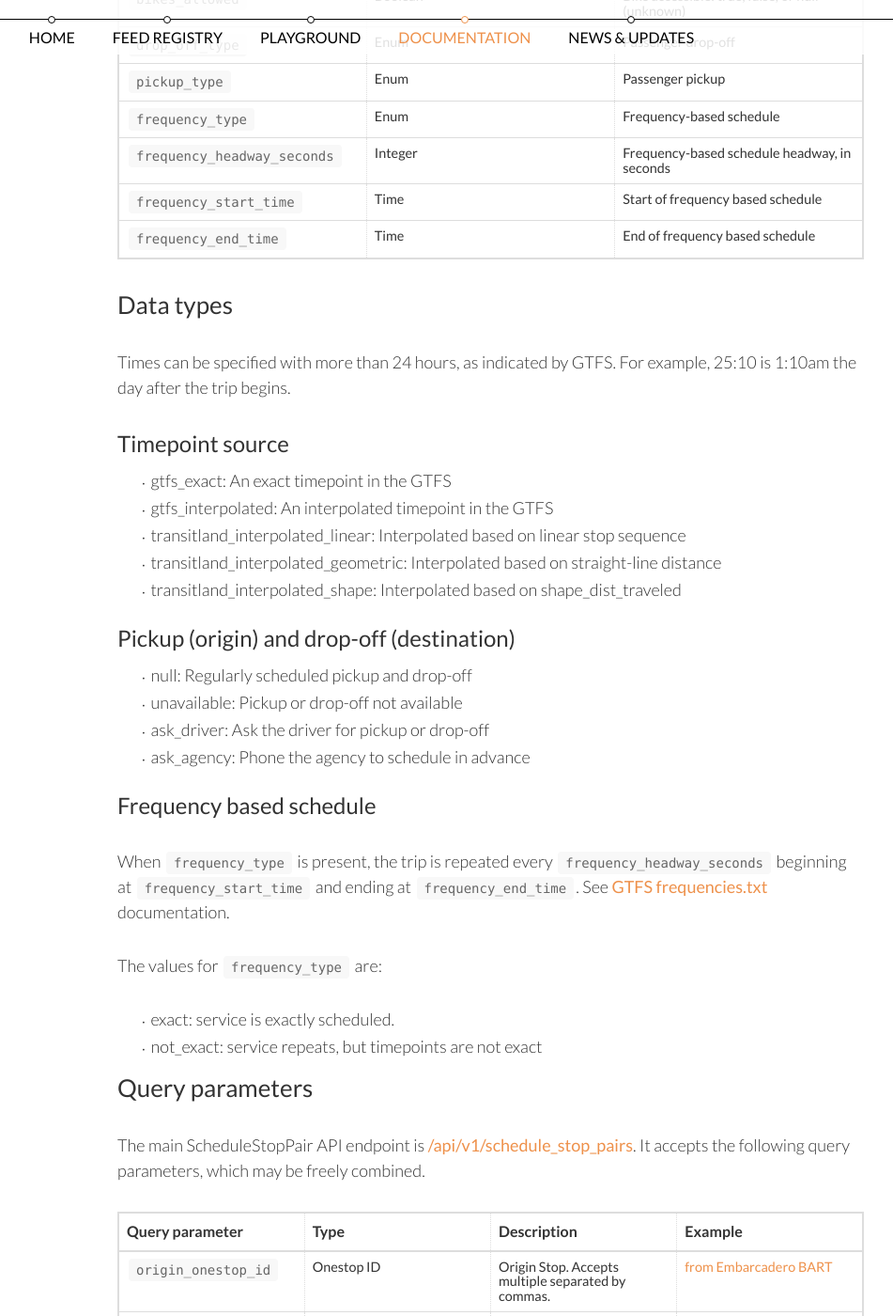
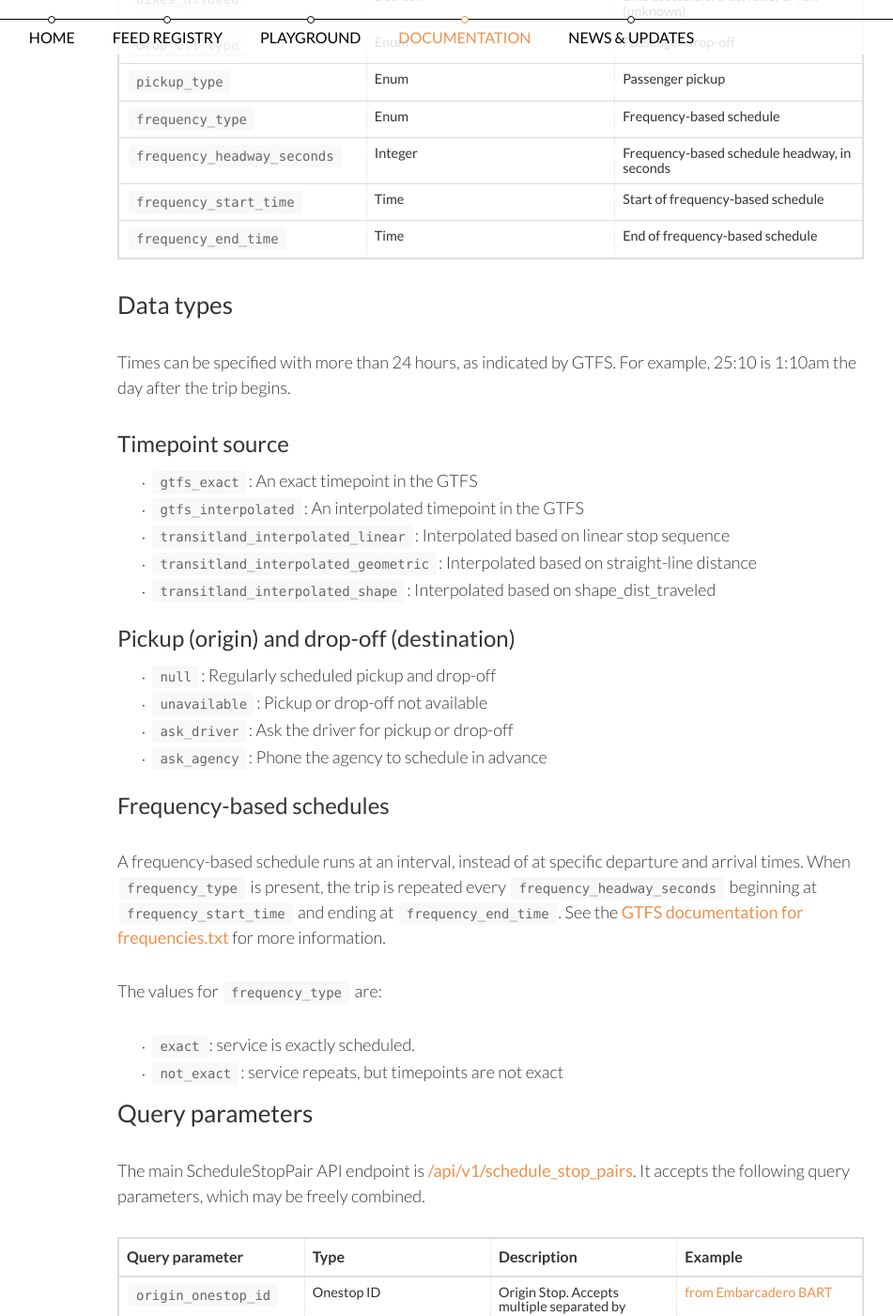
Before and after one commit to transitland/www-transit-land, a Jekyll site: the page built from documentation/datastore/schedules.md, in a window 1280 px wide and 1400 px high, scrolled down 2715 px. Shown: the whole window at 94% size, without its empty margins (255-1206 px from the left). Built offline with Jekyll 4.4.1, drawn with Linux system fonts in a browser that asks for light colours; nearby versions of some CDN libraries.

Commit message:
few formatting changes, hyphenating frequency-based throughout

```diff
--- a/documentation/datastore/schedules.md
+++ b/documentation/datastore/schedules.md
@@ -49,8 +49,8 @@ These are the attributes and data types of a ScheduleStopPair.
 | `pickup_type`                  | Enum | Passenger pickup |
 | `frequency_type`               | Enum | Frequency-based schedule |
 | `frequency_headway_seconds`    | Integer | Frequency-based schedule headway, in seconds |
-| `frequency_start_time`         | Time | Start of frequency based schedule |
-| `frequency_end_time`           | Time | End of frequency based schedule |
+| `frequency_start_time`         | Time | Start of frequency-based schedule |
+| `frequency_end_time`           | Time | End of frequency-based schedule |
 
 
 ## Data types
@@ -59,27 +59,27 @@ Times can be specified with more than 24 hours, as indicated by GTFS. For exampl
 
 ### Timepoint source
 
- * gtfs_exact: An exact timepoint in the GTFS
- * gtfs_interpolated: An interpolated timepoint in the GTFS
- * transitland_interpolated_linear: Interpolated based on linear stop sequence
- * transitland_interpolated_geometric: Interpolated based on straight-line distance
- * transitland_interpolated_shape: Interpolated based on shape_dist_traveled
+ * `gtfs_exact`: An exact timepoint in the GTFS
+ * `gtfs_interpolated`: An interpolated timepoint in the GTFS
+ * `transitland_interpolated_linear`: Interpolated based on linear stop sequence
+ * `transitland_interpolated_geometric`: Interpolated based on straight-line distance
+ * `transitland_interpolated_shape`: Interpolated based on shape_dist_traveled
 
 ### Pickup (origin) and drop-off (destination)
 
- * null: Regularly scheduled pickup and drop-off
- * unavailable: Pickup or drop-off not available
- * ask_driver: Ask the driver for pickup or drop-off
- * ask_agency: Phone the agency to schedule in advance
+ * `null`: Regularly scheduled pickup and drop-off
+ * `unavailable`: Pickup or drop-off not available
+ * `ask_driver`: Ask the driver for pickup or drop-off
+ * `ask_agency`: Phone the agency to schedule in advance
 
-### Frequency based schedule
+### Frequency-based schedules
 
-When `frequency_type` is present, the trip is repeated every `frequency_headway_seconds` beginning at `frequency_start_time` and ending at `frequency_end_time`. See [GTFS frequencies.txt](https://developers.google.com/transit/gtfs/reference/frequencies-file) documentation.
+A frequency-based schedule runs at an interval, instead of at specific departure and arrival times. When `frequency_type` is present, the trip is repeated every `frequency_headway_seconds` beginning at `frequency_start_time` and ending at `frequency_end_time`. See the [GTFS documentation for frequencies.txt](https://developers.google.com/transit/gtfs/reference/frequencies-file) for more information.
 
 The values for `frequency_type` are:
 
- * exact: service is exactly scheduled.
- * not_exact: service repeats, but timepoints are not exact
+ * `exact`: service is exactly scheduled.
+ * `not_exact`: service repeats, but timepoints are not exact
 
 ## Query parameters
 
```
